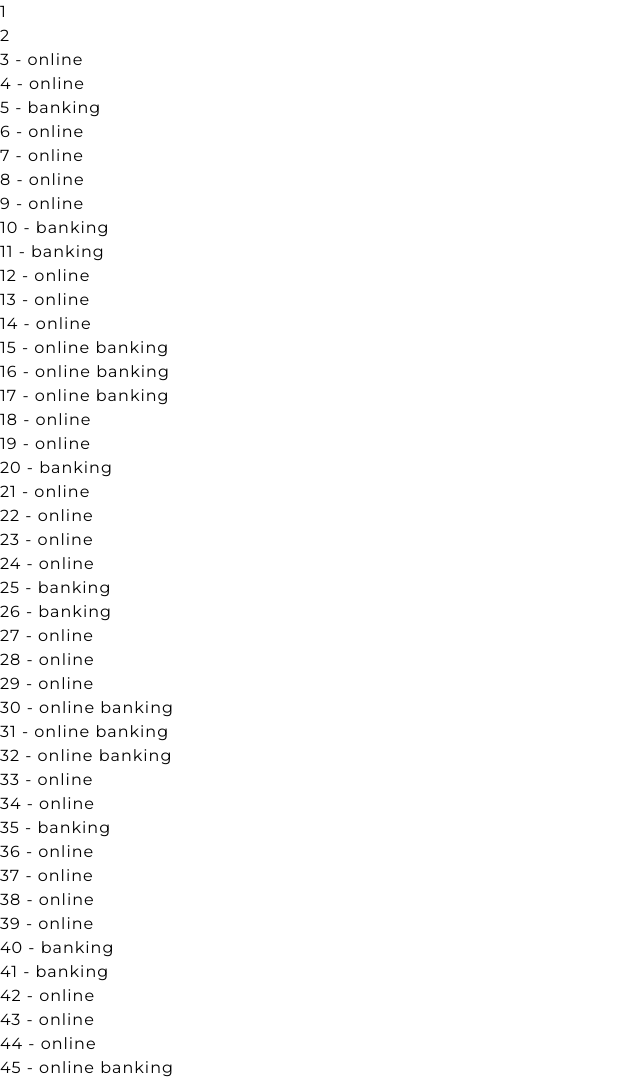
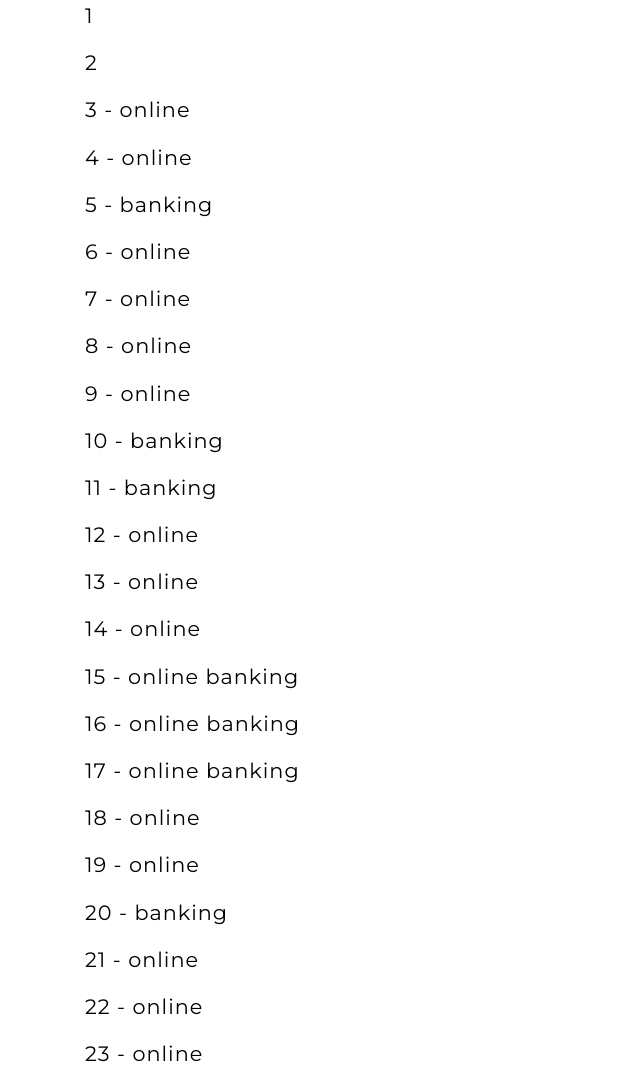
Before and after one commit to iorrah/multiples, a website: page index.html in a window 1280 px wide. Shown: the top 1077 px of the page, without its empty margins (0-640 px from the left). Drawn offline with Linux system fonts and the light colour scheme; files that its build step writes are made by us from their sources.

Commit message:
Print numbers inside paragraphs

```diff
--- a/index.html
+++ b/index.html
@@ -31,6 +31,8 @@
 
 <body>
 
+  <main class="main container" id="main"></main>
+
   <!-- jQuery scripts -->
   <script src="vendor/jquery/jquery.min.js"></script>
 
--- a/js/multiples.js
+++ b/js/multiples.js
@@ -2,8 +2,9 @@
   "use strict"; // Start of use strict
 
   var print = function(content) {
-    document.write(content);
-    document.write("<br />");
+    var paragraph = document.createElement("p");
+    paragraph.innerHTML = content;
+    document.getElementById("main").appendChild(paragraph);
   };
 
   var engine = function() {
```
Also changed, not shown: js/multiples.min.js.
